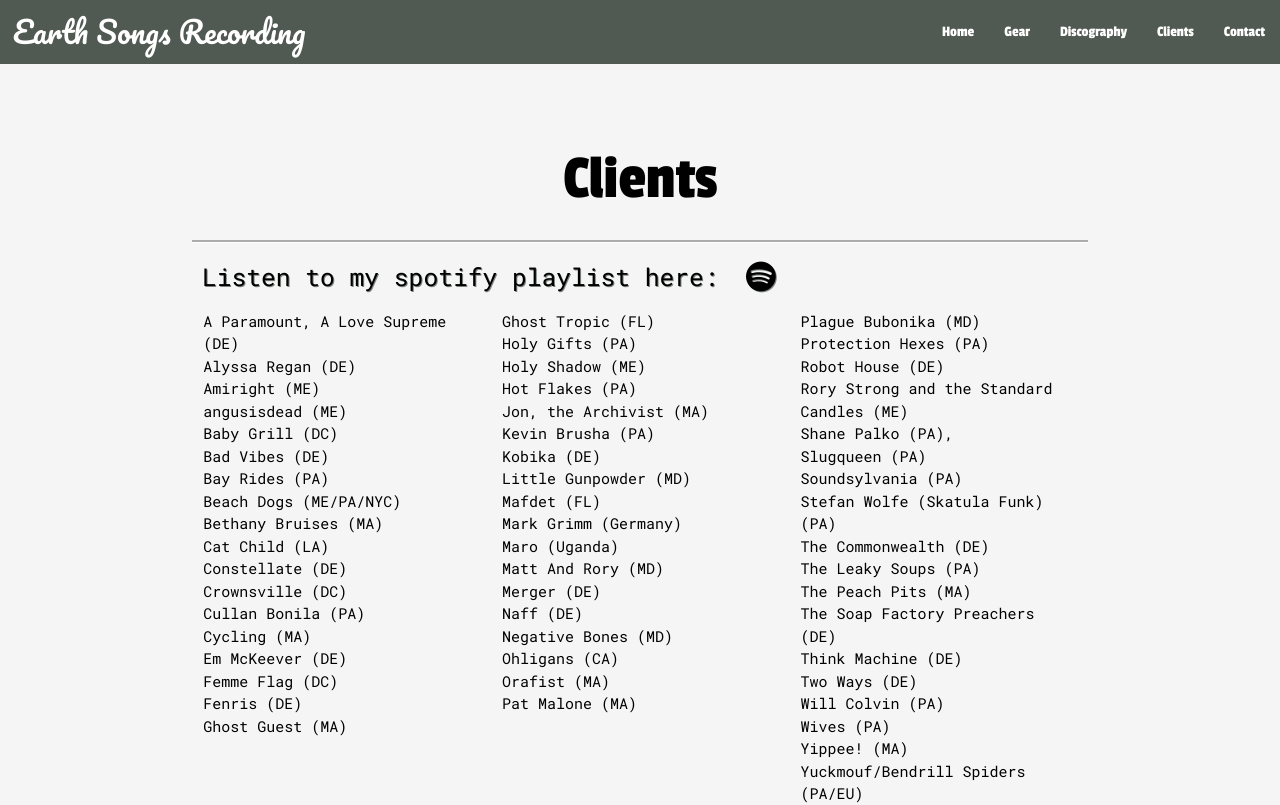
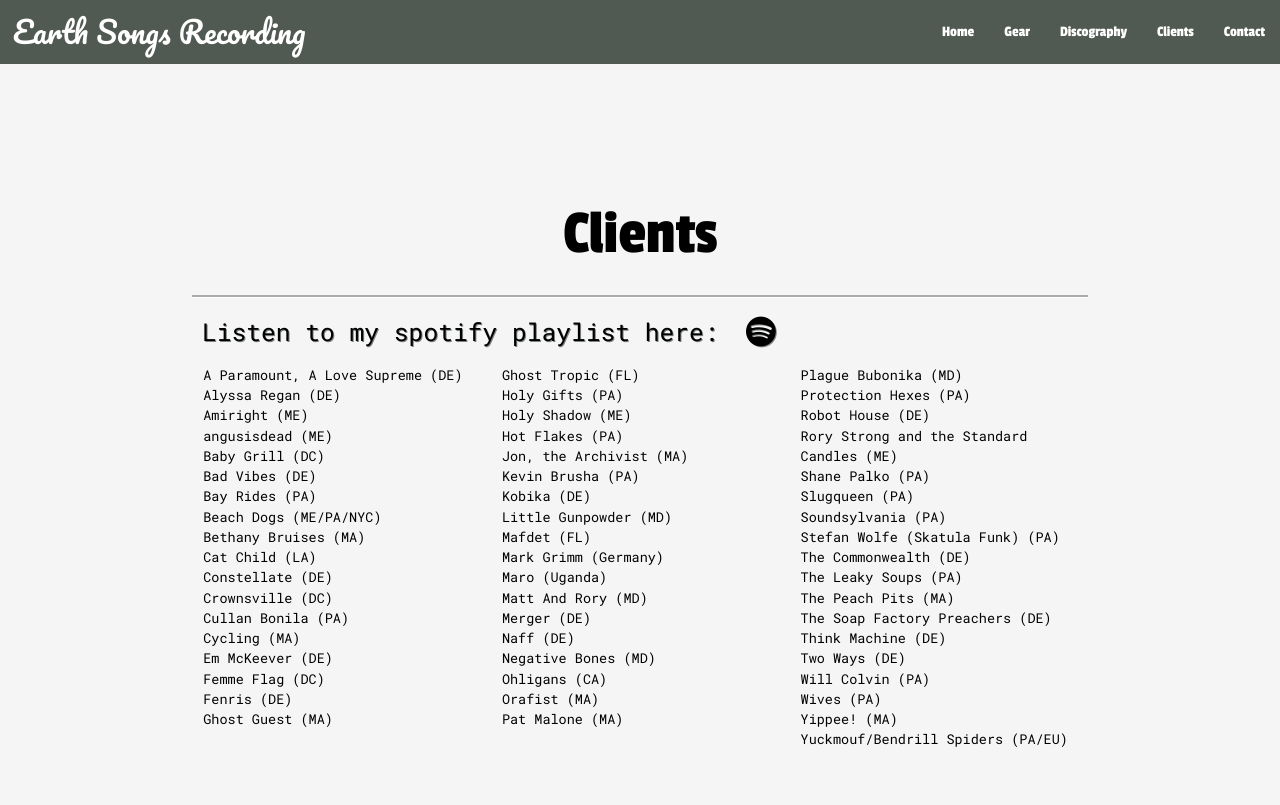
Before and after one commit to davidmbedford/joni-portfolio, a React (Create React App) app: page /clients in a window 1280 px wide. Shown: the top 805 px of the page. Built offline with nearby package versions, Linux system fonts and the light colour scheme.

Commit message:
code cleaned up for final production

```diff
--- a/src/App.css
+++ b/src/App.css
@@ -3,7 +3,6 @@
 }
 
 .App-header {
-  /* background-image: linear-gradient(180deg, #b18a87 30%,  #e7ccc6 100%); */
   background-color: whitesmoke;
   min-height: 100vh;
   display: flex;
@@ -13,8 +12,6 @@
   font-size: calc(10px + 2vmin);
   color: black;
 }
-
-/* Hohm-brew */
 
 p,
 ul,
@@ -45,3 +42,8 @@ ul {
 .bold {
   font-weight: bold;
 }
+
+.headingBorder {
+  font-weight: bold;
+  border-bottom: 3px groove white;
+}
--- a/src/components/footer/index.js
+++ b/src/components/footer/index.js
@@ -2,7 +2,8 @@ import React from 'react';
 import './style.css';
 
 function Footer() {
-    return(
+  return (
+    <>
       <footer className="page-footer" id="footertop">
         <div className="container">
           <div className="row">
@@ -28,6 +29,7 @@ function Footer() {
           </div>
         </div>
       </footer>
+    </>
   )
 }
 
--- a/src/components/navbar/index.js
+++ b/src/components/navbar/index.js
@@ -1,4 +1,4 @@
-import React, {Component} from 'react';
+import React, { Component } from 'react';
 import { Link } from 'react-router-dom';
 import './style.css';
 
--- a/src/index.css
+++ b/src/index.css
@@ -11,8 +11,3 @@ code {
   font-family: source-code-pro, Menlo, Monaco, Consolas, "Courier New",
     monospace;
 }
-
-.headingBorder {
-  font-weight: bold;
-  border-bottom: 3px groove white;
-}
--- a/src/screens/clients/index.js
+++ b/src/screens/clients/index.js
@@ -5,7 +5,7 @@ function Clients() {
   return (
     <>
       <div className="App" id="homenav">
-    <header className="App-header">
+        <div className="App-header">
           <div className="container">
 
             <div className="row">
@@ -61,7 +61,7 @@ function Clients() {
                 <p className="clientName">Protection Hexes (PA)</p>
                 <p className="clientName">Robot House (DE)</p>
                 <p className="clientName">Rory Strong and the Standard Candles (ME)</p>
-          <p className="clientName">Shane Palko (PA),</p>
+                <p className="clientName">Shane Palko (PA)</p>
                 <p className="clientName">Slugqueen (PA)</p>
                 <p className="clientName">Soundsylvania (PA)</p>
                 <p className="clientName">Stefan Wolfe (Skatula Funk) (PA)</p>
@@ -78,7 +78,7 @@ function Clients() {
               </div>
             </div>
           </div>
-    </header>
+        </div>
       </div>
     </>
   );
--- a/src/screens/clients/style.css
+++ b/src/screens/clients/style.css
@@ -1,6 +1,6 @@
 .clientName {
   margin: 0%;
-  font-size: 1rem;
+  font-size: 0.9rem;
 }
 
 #spotify-playlist {
--- a/src/screens/contact/index.js
+++ b/src/screens/contact/index.js
@@ -2,9 +2,10 @@ import React from 'react';
 import './style.css';
 
 function Contact() {
-    return (
-      <div className="App" id="contactnav">
-        <header className="App-header">
+  return (
+    <>
+      <div className="App">
+        <div className="App-header">
           <div className="container">
 
             <div className="row">
@@ -30,9 +31,10 @@ function Contact() {
             </div>
 
           </div>
-        </header>
+        </div>
       </div>
-    );
-  }
+    </>
+  );
+}
 
 export default Contact;
--- a/src/screens/discography/index.js
+++ b/src/screens/discography/index.js
@@ -3,9 +3,9 @@ import './style.css';
 
 function Discography() {
   return (
+    <>
       <div className="App" id="discognav">
-      <header className="App-header">
-
+        <div className="App-header">
           <div className="container">
 
             <div className="row">
@@ -40,8 +40,9 @@ function Discography() {
             </div>
 
           </div>
-      </header>
         </div>
+      </div>
+    </>
   );
 }
 
--- a/src/screens/home/index.js
+++ b/src/screens/home/index.js
@@ -1,29 +1,31 @@
-import React, {Component} from 'react';
+import React, { Component } from 'react';
 import Tape from '../../assets/Tape.jpg';
 import SilverDrum from '../../assets/SilverDrum.jpg';
 import GoldDrum from '../../assets/GoldDrum.jpg';
 import './style.css';
 
 function Home() {
-
   return (
     <div className="App" id="homenav">
-    <header className="App-header">
+      <div className="App-header">
         <div className="container">
-        <p className="homeParagraph"> <img src={Tape} className="picRight" alt="analog tape machine" />Joni Elfers is a sonic facilitator and audio engineer. She is experienced with tracking, mixing, and mastering. She puts her emphasis on
+          <p className="homeParagraph"> <img src={Tape} className="picRight" alt="analog tape machine" />
+            Joni Elfers is a sonic facilitator and audio engineer. She is experienced with tracking, mixing, and mastering. She puts her emphasis on
             connecting with the artist and what they want. Recording is a sacred process. Music connects people in a deep and intangible way,
             and Joni wants to respect and honor that in the creative process.
           </p>
-        <p className="homeParagraph"> <img src={SilverDrum} className="picLeft" alt="silver drumset" />She is well-versed in both digital and traditional analog techniques. She also works with field sounds and found sounds.
+          <p className="homeParagraph"> <img src={SilverDrum} className="picLeft" alt="silver drumset" />
+            She is well-versed in both digital and traditional analog techniques. She also works with field sounds and found sounds.
             Joni has been recording bands since high school, and got into the music industry though the DIY music scene. Over time, she has since developed a deep love
             and appreciation for a large variety of music.  Her output reflects this, having done everything from doom metal to orchestrated folk records,
             and even ambient and found sounds songs.
           </p>
-        <p className="homeParagraph"> <img src={GoldDrum} className="picRight" alt="gold drumset" />She currently does not have a studio set-up, but is able to run sessions from any available studio in your area. She also does mobile
+          <p className="homeParagraph"> <img src={GoldDrum} className="picRight" alt="gold drumset" />
+            She currently does not have a studio set-up, but is able to run sessions from any available studio in your area. She also does mobile
             recording and can do it in almost any location, even those without power.
           </p>
         </div>
-    </header>
+      </div>
     </div>
   );
 }
```
Also changed, not shown: src/components/footer/style.css (line endings or trailing spaces), src/logo.svg (deleted), src/screens/gear/index.js (indentation only). Lines whose indentation alone changed are shown as unchanged.
